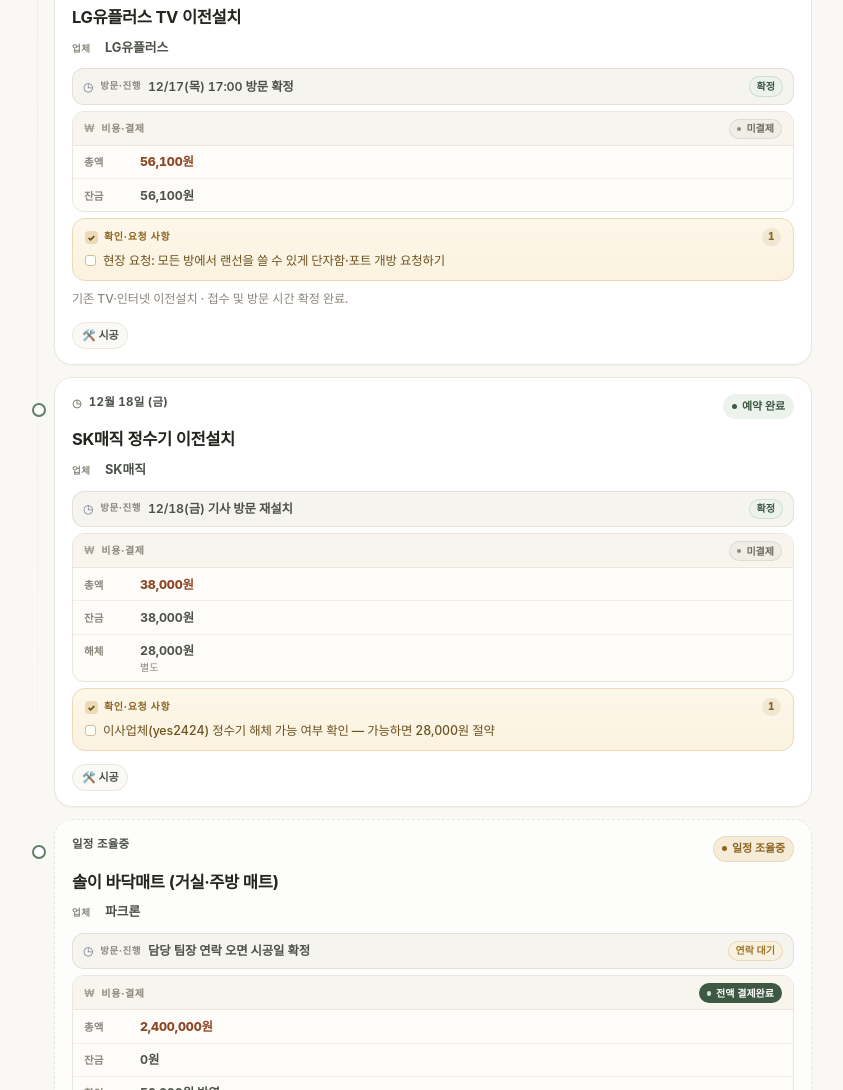
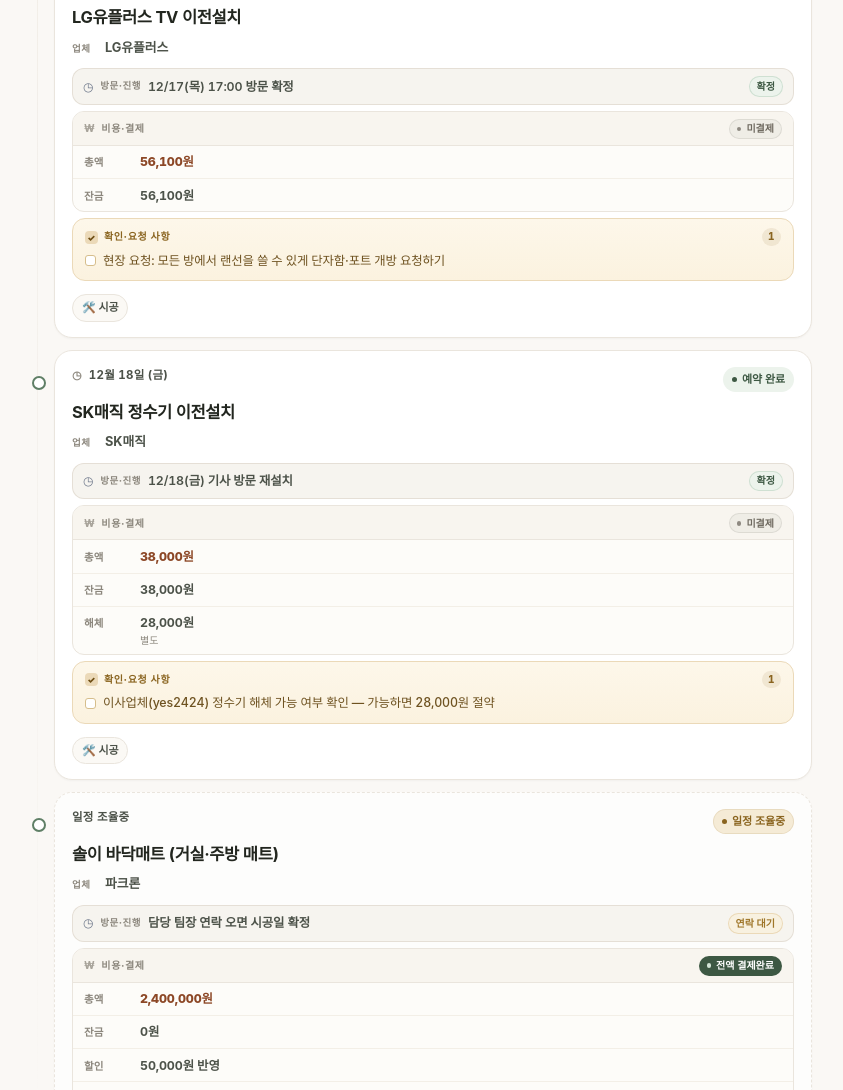
Before and after one commit to hollyslog/moving, a plain HTML site: page index.html in a window 1280 px wide. Shown: the part 5305-6395 px from the top of the page, without its empty margins (218-1061 px from the left). Drawn offline with Linux system fonts and the light colour scheme; a web font is replaced by a local one.

Commit message:
LG유플러스 TV 이전설치 카드 메모 문구 삭제

```diff
--- a/index.html
+++ b/index.html
@@ -1175,8 +1175,7 @@
      cost:[{k:"총액", v:"56,100원", total:true},
            {k:"잔금", v:"56,100원"}],
      pay:"unpaid",
-     checks:["현장 요청: 모든 방에서 랜선을 쓸 수 있게 단자함·포트 개방 요청하기"],
-     memo:"기존 TV·인터넷 이전설치 · 접수 및 방문 시간 확정 완료."},
+     checks:["현장 요청: 모든 방에서 랜선을 쓸 수 있게 단자함·포트 개방 요청하기"]},
 
     {id:15, date:"2026-12-18", cat:"build", status:"예약 완료",
      title:"SK매직 정수기 이전설치",
```
